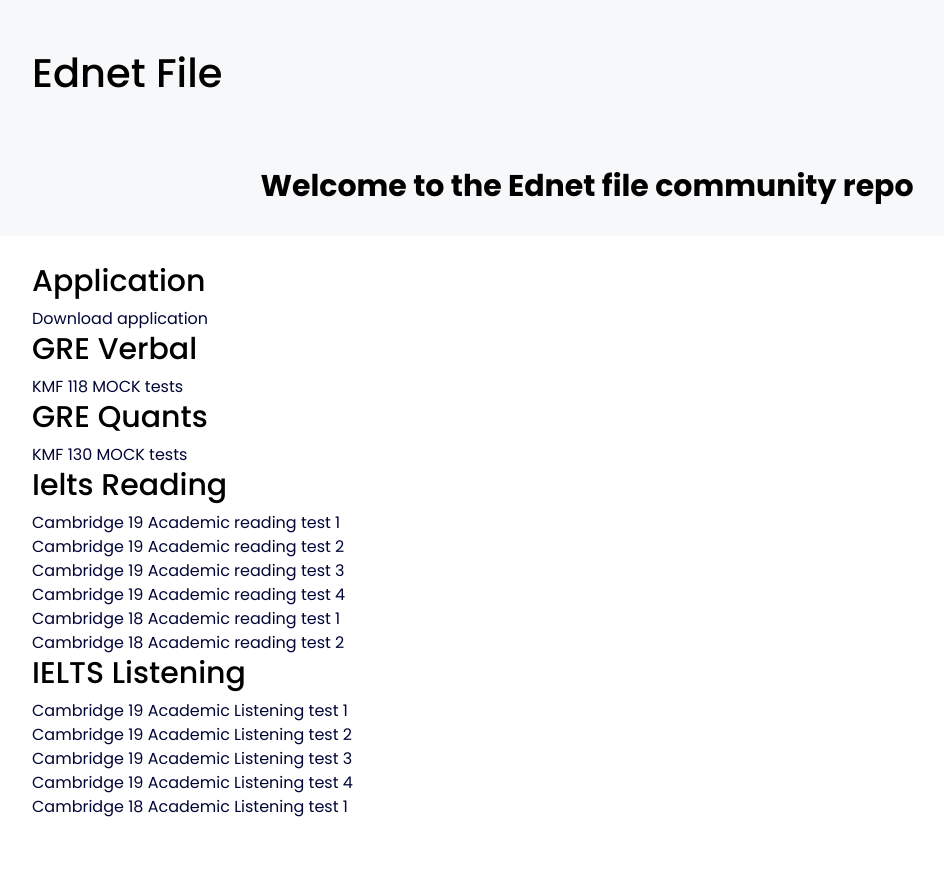
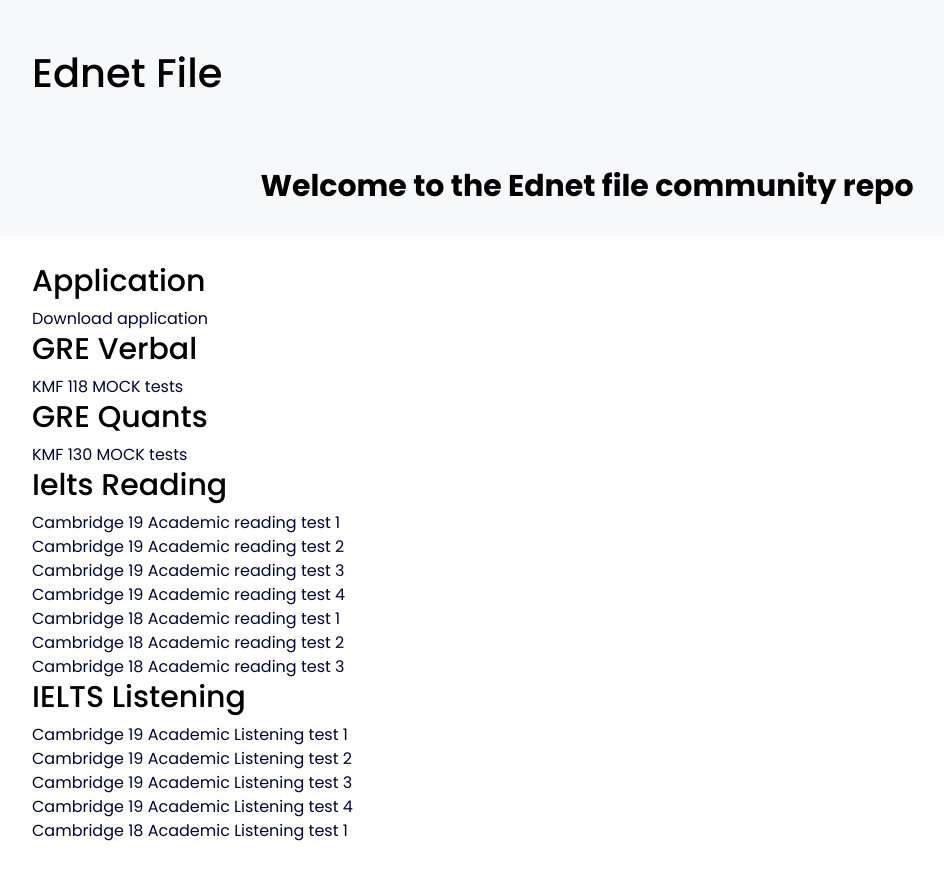
Before and after one commit to ednetfile/ednetfile.github.io, a plain HTML site: page index.html in a window 1280 px wide. Shown: the top 880 px of the page, without its empty margins (53-997 px from the left). Drawn offline with Linux system fonts and the light colour scheme.

Commit message:
Update index.html

```diff
--- a/index.html
+++ b/index.html
@@ -65,6 +65,9 @@
       <div>
         <a href="https://github.com/ednetfile/ednetfile.github.io/raw/refs/heads/main/ielts/reading/cambridge_18_academic_reading_test_2.ednet">Cambridge 18 Academic reading test 2</a>
       </div>
+      <div>
+        <a href="https://github.com/ednetfile/ednetfile.github.io/raw/refs/heads/main/ielts/reading/cambridge_18_academic_reading_test_3.ednet">Cambridge 18 Academic reading test 3</a>
+      </div>
 
 
 
```
